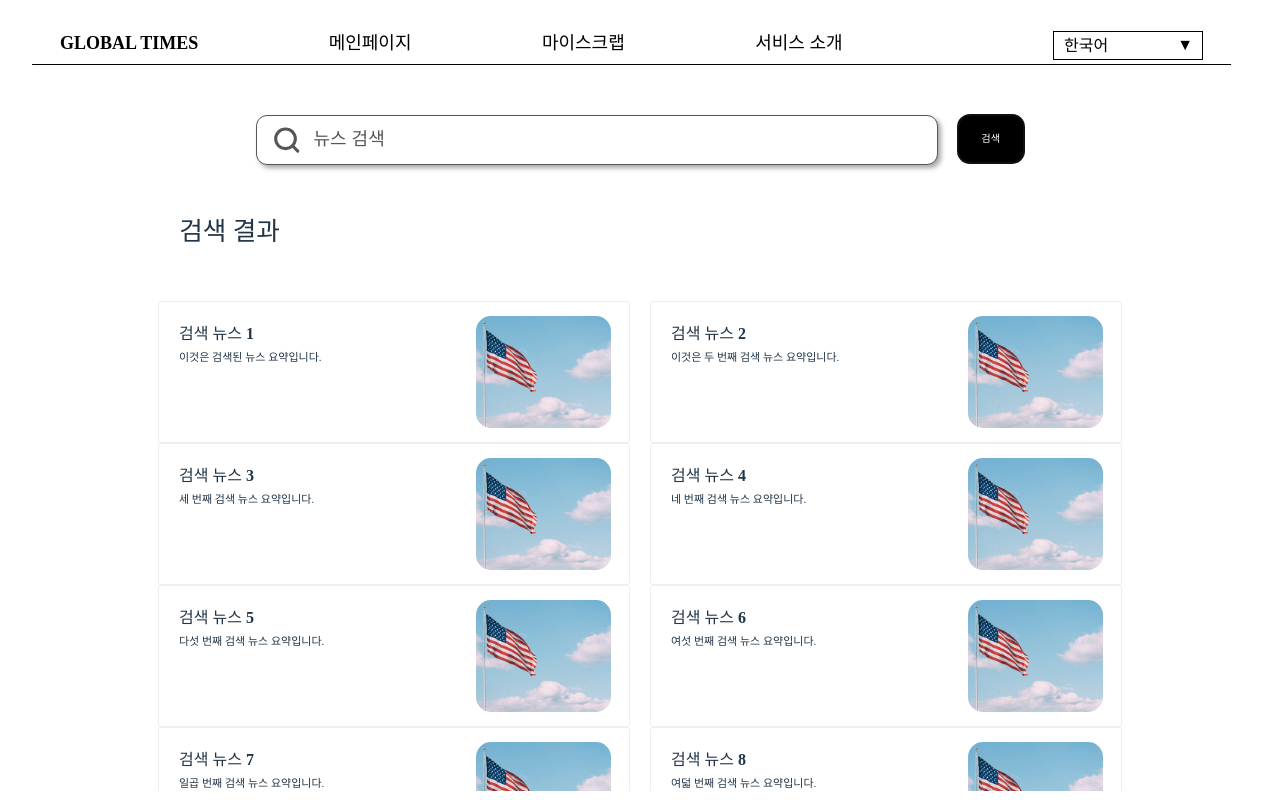
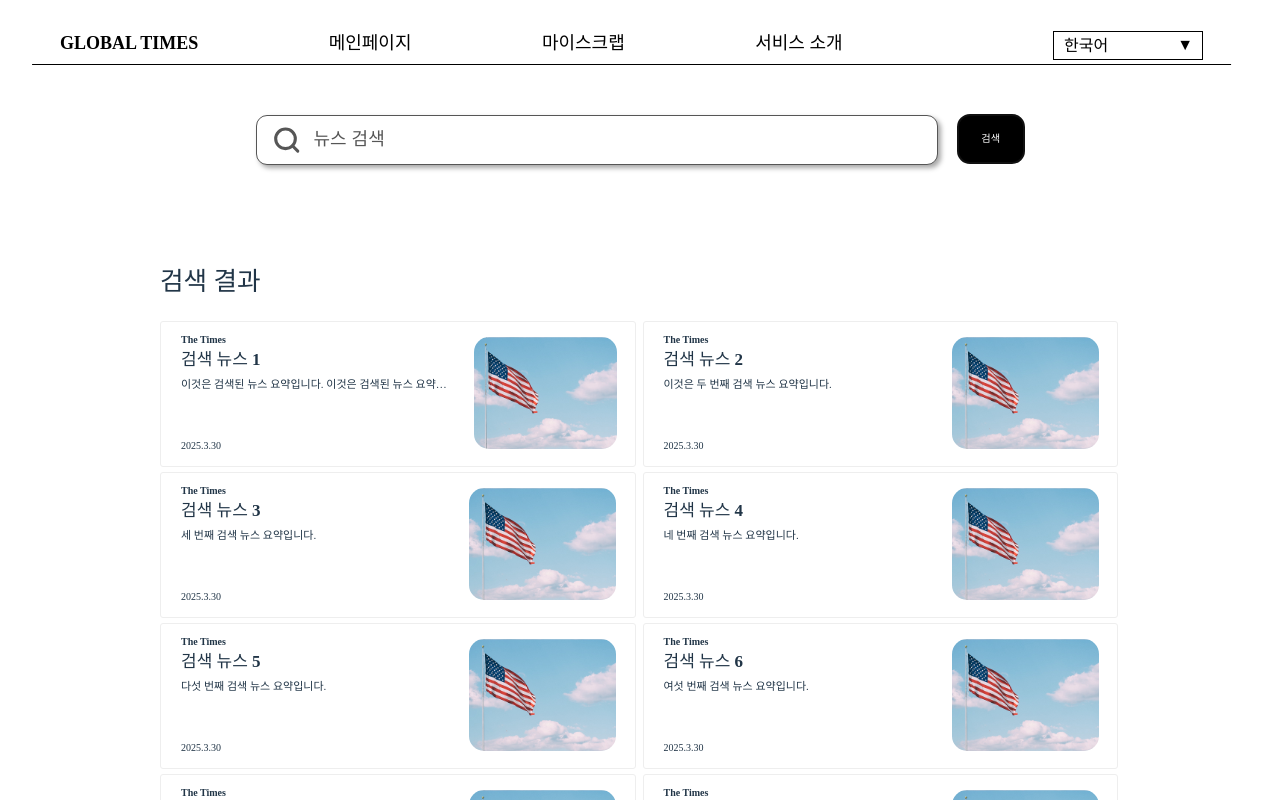
Before and after one commit to SKU-GlobalTimes/GlobalTimes_FE, a React (Vite) app in the folder FrontEnd/: page /main in a window 1280 px wide. Both pictures are taken after a click on the button "검색". Shown: the top 800 px of the page. Built offline with nearby package versions, Linux system fonts and the light colour scheme.

Commit message:
:art: 검색결과 뉴스 카드 UI 수정

```diff
--- a/FrontEnd/src/components/mainPage/News.module.css
+++ b/FrontEnd/src/components/mainPage/News.module.css
@@ -82,54 +82,37 @@
     min-height: max-content;
     gap: 40px;
     width: 100vw;
-    padding: 20px 0px 40px 0px;
+    padding: 20px 0px 60px 0px;
 }
 
-.SearchNews--hotIssues--titleContainer{
-    width: 72vw;
+.SearchNews--Newscontainer{
+    width: 75vw;
+    height: max-content;
+    margin: 50px 0;
 }
 
-.SearchNews--hotIssues--title{
-    font-size: 2vw;
+.SearchNews--titleContainer{
+    width: 100%;
+    margin-bottom: 20px;
+}
+
+.SearchNews--title{
+    font-size: 2cqi;
     margin:0;
 }
 
-.SearchNews--resultList{
-    width: 80vw;
-    min-width: 500px;
-    height: 60vh;
-    display: flex;
-    flex-wrap: wrap;
-    justify-content: center;
-    align-items: center;
-    padding: 10px 0px;
-    margin-bottom: 30px;
-    border-radius: 10px;
-    overflow-y: auto;
+.SearchNews--News{
+    display: grid;
+    grid-template-columns: repeat(2, 1fr); /* 3열 그리드 설정 */
+    gap: 5px;
+    justify-content: center; /* 카드들을 가로로 중앙 정렬 */
+    align-items: center; /* 세로 정렬 */
+    min-height: 50vh; /* 프로젝트가 없을 때도 공간 확보 */
 }
 
-/* 스크롤바 전체 스타일 */
-.SearchNews--resultList::-webkit-scrollbar {
-    width: 8px; /* 스크롤바 너비 */
-}
-
-/* 위아래 화살표 숨기기 */
-.SearchNews--resultList::-webkit-scrollbar-button {
-    display: none;
-}
-
-/* 스크롤바 트랙 (배경) */
-.SearchNews--resultList::-webkit-scrollbar-track {
-    background: transparent; /* 배경 투명 */
-}
-
-/* 스크롤바 자체 (움직이는 부분) */
-.SearchNews--resultList::-webkit-scrollbar-thumb {
-    background: #D9D9D9; /* 바 색상 */
-    border-radius: 4px; /* 바 둥글게 */
-}
-
-/* 마우스 호버 시 스크롤바 색상 변경 */
-.SearchNews--resultList::-webkit-scrollbar-thumb:hover {
-    background: #c4c4c4;
-}
+@media (max-width: 768px) {
+    /* 화면 가로 크기가 768px 이하일 때 */
+    .SearchNews--News {
+      grid-template-columns: repeat(1, 1fr); /* 2열로 변경 */
+    }
+  }
--- a/FrontEnd/src/components/mainPage/SearchNews.jsx
+++ b/FrontEnd/src/components/mainPage/SearchNews.jsx
@@ -4,48 +4,52 @@ import SearchNewsCard from '../newsCard/SearchNewsCard';
 export default function SearchNews() {
 
     const searchResults = [
-        { title: "검색 뉴스 1", summary: "이것은 검색된 뉴스 요약입니다.", image: "/america.png" },
-        { title: "검색 뉴스 2", summary: "이것은 두 번째 검색 뉴스 요약입니다.", image: "/america.png" },
-        { title: "검색 뉴스 3", summary: "세 번째 검색 뉴스 요약입니다.", image: "/america.png" },
-        { title: "검색 뉴스 4", summary: "네 번째 검색 뉴스 요약입니다.", image: "/america.png" },
-        { title: "검색 뉴스 5", summary: "다섯 번째 검색 뉴스 요약입니다.", image: "/america.png" },
-        { title: "검색 뉴스 6", summary: "여섯 번째 검색 뉴스 요약입니다.", image: "/america.png" },
-        { title: "검색 뉴스 7", summary: "일곱 번째 검색 뉴스 요약입니다.", image: "/america.png" },
-        { title: "검색 뉴스 8", summary: "여덟 번째 검색 뉴스 요약입니다.", image: "/america.png" },
-        { title: "검색 뉴스 9", summary: "아홉 번째 검색 뉴스 요약입니다.", image: "/america.png" },
-        { title: "검색 뉴스 10", summary: "열 번째 검색 뉴스 요약입니다.", image: "/america.png" },
-        { title: "검색 뉴스 11", summary: "열한 번째 검색 뉴스 요약입니다.", image: "/america.png" },
-        { title: "검색 뉴스 12", summary: "열두 번째 검색 뉴스 요약입니다.", image: "/america.png" },
-        { title: "검색 뉴스 13", summary: "열세 번째 검색 뉴스 요약입니다.", image: "/america.png" },
-        { title: "검색 뉴스 14", summary: "열네 번째 검색 뉴스 요약입니다.", image: "/america.png" },
-        { title: "검색 뉴스 15", summary: "열다섯 번째 검색 뉴스 요약입니다.", image: "/america.png" },
-        { title: "검색 뉴스 16", summary: "열여섯 번째 검색 뉴스 요약입니다.", image: "/america.png" },
-        { title: "검색 뉴스 17", summary: "열일곱 번째 검색 뉴스 요약입니다.", image: "/america.png" },
-        { title: "검색 뉴스 18", summary: "열여덟 번째 검색 뉴스 요약입니다.", image: "/america.png" },
-        { title: "검색 뉴스 19", summary: "열아홉 번째 검색 뉴스 요약입니다.", image: "/america.png" },
-        { title: "검색 뉴스 20", summary: "스무 번째 검색 뉴스 요약입니다.", image: "/america.png" },
-        { title: "검색 뉴스 21", summary: "스물한 번째 검색 뉴스 요약입니다.", image: "/america.png" },
-        { title: "검색 뉴스 22", summary: "스물두 번째 검색 뉴스 요약입니다.", image: "/america.png" },
-        { title: "검색 뉴스 23", summary: "스물세 번째 검색 뉴스 요약입니다.", image: "/america.png" },
-        { title: "검색 뉴스 24", summary: "스물네 번째 검색 뉴스 요약입니다.", image: "/america.png" },
-        { title: "검색 뉴스 25", summary: "스물다섯 번째 검색 뉴스 요약입니다.", image: "/america.png" },
-        { title: "검색 뉴스 26", summary: "스물여섯 번째 검색 뉴스 요약입니다.", image: "/america.png" },
-        { title: "검색 뉴스 27", summary: "스물일곱 번째 검색 뉴스 요약입니다.", image: "/america.png" },
-        { title: "검색 뉴스 28", summary: "스물여덟 번째 검색 뉴스 요약입니다.", image: "/america.png" },
-        { title: "검색 뉴스 29", summary: "스물아홉 번째 검색 뉴스 요약입니다.", image: "/america.png" },
-        { title: "검색 뉴스 30", summary: "서른 번째 검색 뉴스 요약입니다.", image: "/america.png" }
+        { press: "The Times", title: "검색 뉴스 1", summary: "이것은 검색된 뉴스 요약입니다. 이것은 검색된 뉴스 요약입니다.이것은 검색된 뉴스 요약입니다.이것은 검색된 뉴스 요약입니다.이것은 검색된 뉴스 요약입니다.이것은 검색된 뉴스 요약입니다.이것은 검색된 뉴스 요약입니다.", image: "/america.png", year: "2025", month: "3", day: "30" },
+        { press: "The Times", title: "검색 뉴스 2", summary: "이것은 두 번째 검색 뉴스 요약입니다.", image: "/america.png", year: "2025", month: "3", day: "30" },
+        { press: "The Times", title: "검색 뉴스 3", summary: "세 번째 검색 뉴스 요약입니다.", image: "/america.png", year: "2025", month: "3", day: "30" },
+        { press: "The Times", title: "검색 뉴스 4", summary: "네 번째 검색 뉴스 요약입니다.", image: "/america.png", year: "2025", month: "3", day: "30" },
+        { press: "The Times", title: "검색 뉴스 5", summary: "다섯 번째 검색 뉴스 요약입니다.", image: "/america.png", year: "2025", month: "3", day: "30" },
+        { press: "The Times", title: "검색 뉴스 6", summary: "여섯 번째 검색 뉴스 요약입니다.", image: "/america.png", year: "2025", month: "3", day: "30" },
+        { press: "The Times", title: "검색 뉴스 7", summary: "일곱 번째 검색 뉴스 요약입니다.", image: "/america.png", year: "2025", month: "3", day: "30" },
+        { press: "The Times", title: "검색 뉴스 8", summary: "여덟 번째 검색 뉴스 요약입니다.", image: "/america.png", year: "2025", month: "3", day: "30" },
+        { press: "The Times", title: "검색 뉴스 9", summary: "아홉 번째 검색 뉴스 요약입니다.", image: "/america.png", year: "2025", month: "3", day: "30" },
+        { press: "The Times", title: "검색 뉴스 10", summary: "열 번째 검색 뉴스 요약입니다.", image: "/america.png", year: "2025", month: "3", day: "30" },
+        { press: "The Times", title: "검색 뉴스 11", summary: "열한 번째 검색 뉴스 요약입니다.", image: "/america.png", year: "2025", month: "3", day: "30" },
+        { press: "The Times", title: "검색 뉴스 12", summary: "열두 번째 검색 뉴스 요약입니다.", image: "/america.png", year: "2025", month: "3", day: "30" },
+        { press: "The Times", title: "검색 뉴스 13", summary: "열세 번째 검색 뉴스 요약입니다.", image: "/america.png", year: "2025", month: "3", day: "30" },
+        { press: "The Times", title: "검색 뉴스 14", summary: "열네 번째 검색 뉴스 요약입니다.", image: "/america.png", year: "2025", month: "3", day: "30" },
+        { press: "The Times", title: "검색 뉴스 15", summary: "열다섯 번째 검색 뉴스 요약입니다.", image: "/america.png", year: "2025", month: "3", day: "30" },
+        { press: "The Times", title: "검색 뉴스 16", summary: "열여섯 번째 검색 뉴스 요약입니다.", image: "/america.png", year: "2025", month: "3", day: "30" },
+        { press: "The Times", title: "검색 뉴스 17", summary: "열일곱 번째 검색 뉴스 요약입니다.", image: "/america.png", year: "2025", month: "3", day: "30" },
+        { press: "The Times", title: "검색 뉴스 18", summary: "열여덟 번째 검색 뉴스 요약입니다.", image: "/america.png", year: "2025", month: "3", day: "30" },
+        { press: "The Times", title: "검색 뉴스 19", summary: "열아홉 번째 검색 뉴스 요약입니다.", image: "/america.png", year: "2025", month: "3", day: "30" },
+        { press: "The Times", title: "검색 뉴스 20", summary: "스무 번째 검색 뉴스 요약입니다.", image: "/america.png", year: "2025", month: "3", day: "30" },
+        { press: "The Times", title: "검색 뉴스 21", summary: "스물한 번째 검색 뉴스 요약입니다.", image: "/america.png", year: "2025", month: "3", day: "30" },
+        { press: "The Times", title: "검색 뉴스 22", summary: "스물두 번째 검색 뉴스 요약입니다.", image: "/america.png", year: "2025", month: "3", day: "30" },
+        { press: "The Times", title: "검색 뉴스 23", summary: "스물세 번째 검색 뉴스 요약입니다.", image: "/america.png", year: "2025", month: "3", day: "30" },
+        { press: "The Times", title: "검색 뉴스 24", summary: "스물네 번째 검색 뉴스 요약입니다.", image: "/america.png", year: "2025", month: "3", day: "30" },
+        { press: "The Times", title: "검색 뉴스 25", summary: "스물다섯 번째 검색 뉴스 요약입니다.", image: "/america.png", year: "2025", month: "3", day: "30" },
+        { press: "The Times", title: "검색 뉴스 26", summary: "스물여섯 번째 검색 뉴스 요약입니다.", image: "/america.png", year: "2025", month: "3", day: "30" },
+        { press: "The Times", title: "검색 뉴스 27", summary: "스물일곱 번째 검색 뉴스 요약입니다.", image: "/america.png", year: "2025", month: "3", day: "30" },
+        { press: "The Times", title: "검색 뉴스 28", summary: "스물여덟 번째 검색 뉴스 요약입니다.", image: "/america.png", year: "2025", month: "3", day: "30" },
+        { press: "The Times", title: "검색 뉴스 29", summary: "스물아홉 번째 검색 뉴스 요약입니다.", image: "/america.png", year: "2025", month: "3", day: "30" },
+        { press: "The Times", title: "검색 뉴스 30", summary: "서른 번째 검색 뉴스 요약입니다.", image: "/america.png", year: "2025", month: "3", day: "30" },
+        { press: "The Times", title: "검색 뉴스 31", summary: "서른 번째 검색 뉴스 요약입니다.", image: "/america.png", year: "2025", month: "3", day: "30" }
     ];
 
 
     return(
         <div className={styled['SearchNews--container']}>
-            <div className={styled['SearchNews--hotIssues--titleContainer']}>
-                <h1 className={styled['SearchNews--hotIssues--title']}>검색 결과</h1>
-            </div>
-            <div className={styled['SearchNews--resultList']}>
-                {searchResults.map((news, index) => (
-                    <SearchNewsCard key={index} title={news.title} summary={news.summary} image={news.image} />
-                ))}
+            <div className={styled['SearchNews--Newscontainer']}>
+                <div className={styled['SearchNews--titleContainer']}>
+                    <h1 className={styled['SearchNews--title']}>검색 결과</h1>
+                </div>
+
+                <div className={styled['SearchNews--News']}>
+                    {searchResults.map((news, index) => (
+                        <SearchNewsCard key={index} press={news.press} title={news.title} summary={news.summary} image={news.image} year={news.year} month={news.month} day={news.day}  />
+                    ))}
+                </div>
             </div>
         </div>
     )
--- a/FrontEnd/src/components/newsCard/NewsCard.module.css
+++ b/FrontEnd/src/components/newsCard/NewsCard.module.css
@@ -36,6 +36,12 @@
     margin:0;
     font-size: 16px;
     font-weight: bold;
+
+    /* 말줄임표 (...) 적용 */
+    white-space: nowrap;
+    overflow: hidden;
+    text-overflow: ellipsis;
+    width: 100%; /* 필요하면 조절 */
 }
 
 .hotNewsCard--contents__preview{
@@ -103,6 +109,7 @@
     width: 60%;
     display: flex;
     flex-direction: column;
+    justify-content: space-between;
     padding: 10px;
     padding-top: 20px;
 }
@@ -112,6 +119,12 @@
     font-size: 15px;
     font-weight: 600;
     transition: text-decoration 0.3s ease;
+
+    /* 말줄임표 (...) 적용 */
+    white-space: nowrap;
+    overflow: hidden;
+    text-overflow: ellipsis;
+    width: 100%; /* 필요하면 조절 */
 }
 
 .basicNewsCard--contents__preview{
@@ -119,6 +132,12 @@
     font-size: 11px;
     font-weight: 300;
     transition: text-decoration 0.3s ease;
+
+    /* 말줄임표 (...) 적용 */
+    white-space: nowrap;
+    overflow: hidden;
+    text-overflow: ellipsis;
+    width: 100%; /* 필요하면 조절 */
 }
 
 .basicNewsCard--contents:hover {
@@ -170,12 +189,8 @@
     background-color: white;
     border: 1px solid rgb(238, 238, 238);
     border-radius: 3px;
-    min-width: 470px;
-    width: 33vw;
-    height: 15vh;
-    min-height: 140px;
-    margin: 0 10px;
-    position: relative; /* 위치 지정 */
+    width: 37vw;
+    height: 18vh;
     overflow: hidden;
     transition: background-color 0.3s ease, filter 0.3s ease;
     cursor: pointer;
@@ -188,31 +203,53 @@
 
 
 .searchNewsCard--contents{
-    width: 65%;
+    width: 21.5vw;
     display: flex;
     flex-direction: column;
+    justify-content: space-between;
     padding: 10px;
-    padding-top: 20px;
-    margin-left: 10px;;
+    margin-left: 10px;
+}
+
+.searchNewsCard--contents__press{
+    margin:0;
+    font-size: 10px;
+    font-weight: 600;
 }
 
 .searchNewsCard--contents__title{
     margin:0;
-    font-size: 16px;
+    font-size: 17px;
     font-weight: 600;
+
+    /* 말줄임표 (...) 적용 */
+    white-space: nowrap;
+    overflow: hidden;
+    text-overflow: ellipsis;
+    width: 100%; /* 필요하면 조절 */
 }
 
 .searchNewsCard--contents__preview{
     margin: 3px 0;
     font-size: 11px;
     font-weight: 300;
+
+    /* 말줄임표 (...) 적용 */
+    white-space: nowrap;
+    overflow: hidden;
+    text-overflow: ellipsis;
+    width: 100%; /* 필요하면 조절 */
+}
+
+.searchNewsCard--contents__date{
+    margin: 3px 0;
+    font-size: 10px;
+    font-weight: 300;
 }
 
 .searchNewsCard--imageContainer{
-    width: 35%;
-    height: 100%;
-    max-width: 220px;
-    max-height: 160px;
+    width: 13vw;
+    height: 98%;
     display: flex;
     justify-content: center;
     align-items: center;
--- a/FrontEnd/src/components/newsCard/SearchNewsCard.jsx
+++ b/FrontEnd/src/components/newsCard/SearchNewsCard.jsx
@@ -1,15 +1,19 @@
 import styled from './NewsCard.module.css';
 import PropTypes from 'prop-types';
 
-export default function SearchNewsCard({ title, summary, image }) {
+export default function SearchNewsCard({ press, title, summary, image, year, month, day }) {
 
     return(
         <div className={styled['searchNewsCard--container']}>
             <div className={styled['searchNewsCard--contents']}>
-                <p className={styled['searchNewsCard--contents__title']}>{title}</p>
-                <p className={styled['searchNewsCard--contents__preview']}>
-                    {summary}
-                </p>
+                <div className={styled['searchNewsCard--contents__topContainer']}>
+                    <p className={styled['searchNewsCard--contents__press']}>{press}</p>
+                    <p className={styled['searchNewsCard--contents__title']}>{title}</p>
+                    <p className={styled['searchNewsCard--contents__preview']}>
+                        {summary}
+                    </p>
+                </div>
+                <p className={styled['searchNewsCard--contents__date']}>{year}.{month}.{day}</p>
             </div>
             <div className={styled['searchNewsCard--imageContainer']}>
                 <div
@@ -22,7 +26,11 @@ export default function SearchNewsCard({ title, summary, image }) {
 }
 
 SearchNewsCard.propTypes = {
+    press: PropTypes.string.isRequired,
     title: PropTypes.string.isRequired,
     summary: PropTypes.string.isRequired,
-    image: PropTypes.string.isRequired
+    image: PropTypes.string.isRequired,
+    year: PropTypes.string.isRequired,
+    month: PropTypes.string.isRequired,
+    day: PropTypes.string.isRequired
 };
```
